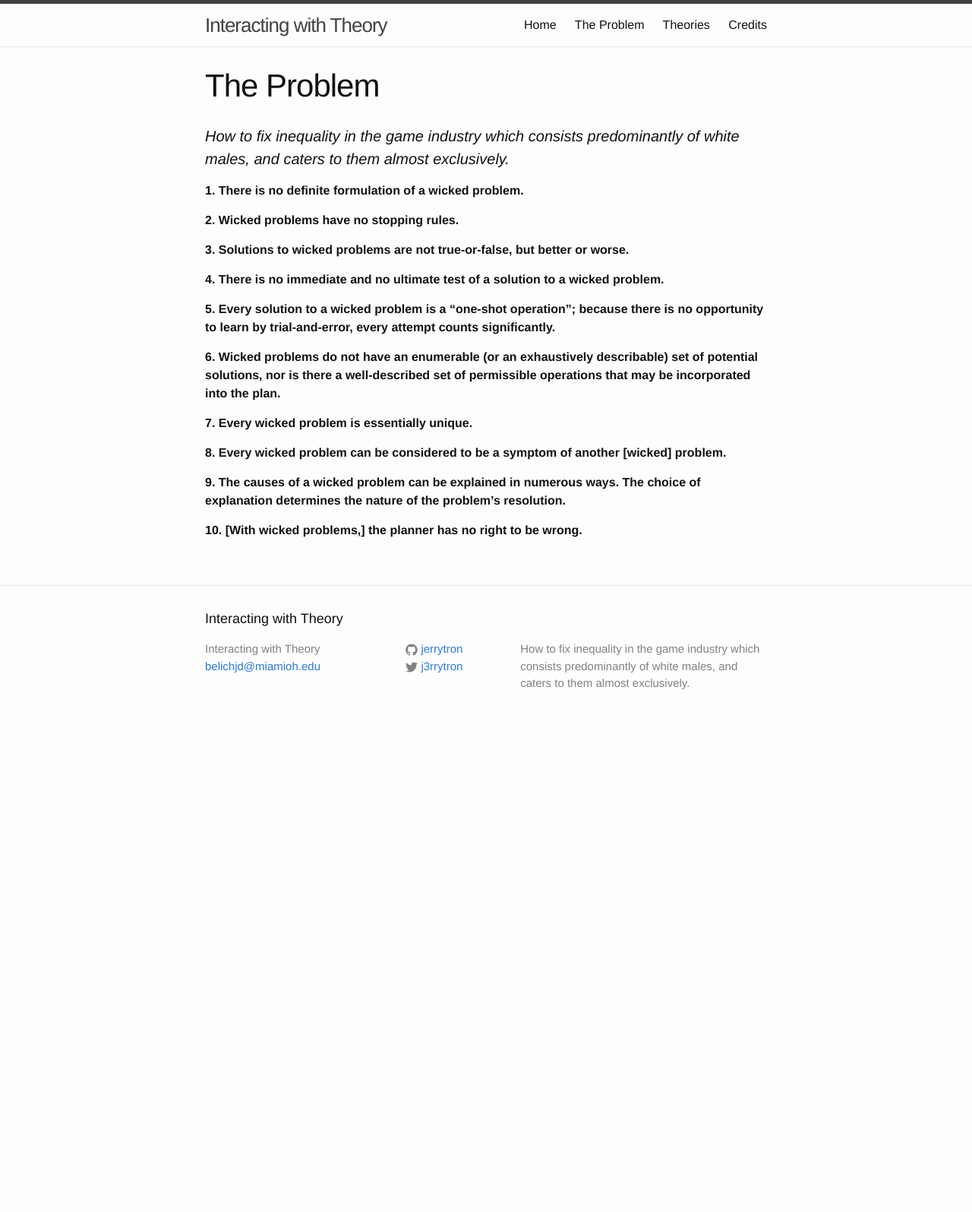
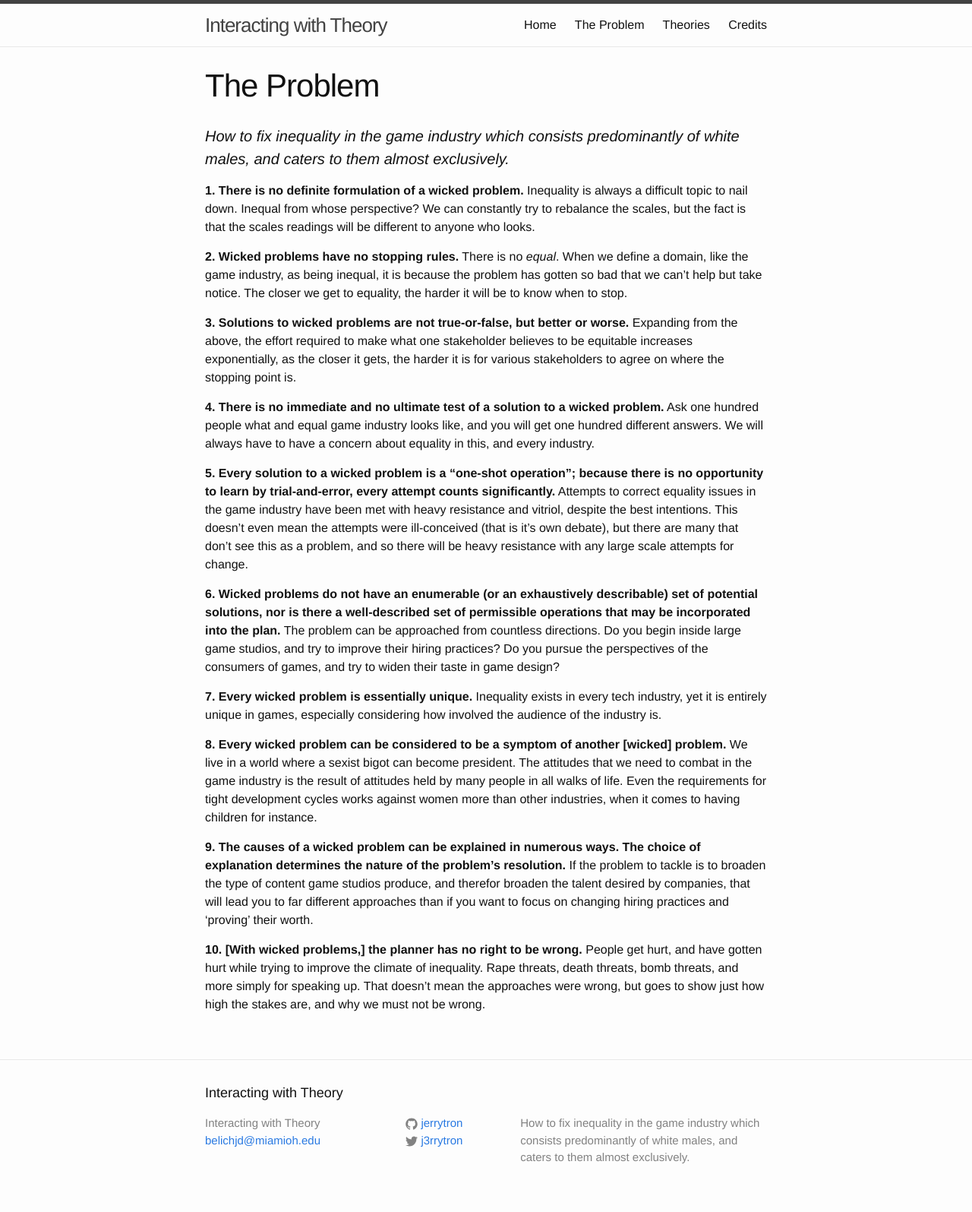
Before and after one commit to jerrytron/interacting-with-theory, a Jekyll site: the page built from problem/index.md, in a window 1280 px wide. Shown: the whole page at 76% size. Built offline with Jekyll 4.4.1, drawn with Linux system fonts in a browser that asks for light colours; before the commit the page ends 971 px from its top, so only the background shows below that.

Commit message:
Working on styling stuff.

```diff
--- a/Gemfile
+++ b/Gemfile
@@ -20,5 +20,9 @@ gem "github-pages", '>=105', group: :jekyll_plugins
 
 # If you have any plugins, put them here!
 group :jekyll_plugins do
-   gem "jekyll-feed", "~> 0.6"
+    gem "jekyll-paginate"
+    gem "jekyll-sitemap"
+    gem "jekyll-gist"
+    gem "jekyll-feed"
+    gem "jemoji"
 end
--- a/_config.yml
+++ b/_config.yml
@@ -39,3 +39,7 @@ collections:
   theories:
     output: true
     permalink: /theories/:path/
+
+# Variables
+image_path: images
+image_ext: .jpg
--- /dev/null
+++ b/_sass/_custom.scss
@@ -0,0 +1,8 @@
+.image-list
+{
+    //margin: 0 auto;
+    //display: block;
+    float: right;
+    width: 50px;
+    height: 50px;
+}
--- a/_sass/minima.scss
+++ b/_sass/minima.scss
@@ -39,5 +39,6 @@ $on-laptop:        800px !default;
 @import
   "minima/base",
   "minima/layout",
-  "minima/syntax-highlighting"
+  "minima/syntax-highlighting",
+  "_custom"
 ;
--- a/problem/index.md
+++ b/problem/index.md
@@ -7,21 +7,31 @@ order: 2
 #### _How to fix inequality in the game industry which consists predominantly of white males, and caters to them almost exclusively._
 
 **1. There is no definite formulation of a wicked problem.**
+Inequality is always a difficult topic to nail down. Inequal from whose perspective? We can constantly try to rebalance the scales, but the fact is that the scales readings will be different to anyone who looks.
 
 **2. Wicked problems have no stopping rules.**
+There is no _equal_. When we define a domain, like the game industry, as being inequal, it is because the problem has gotten so bad that we can't help but take notice. The closer we get to equality, the harder it will be to know when to stop.
 
 **3. Solutions to wicked problems are not true-or-false, but better or worse.**
+Expanding from the above, the effort required to make what one stakeholder believes to be equitable increases exponentially, as the closer it gets, the harder it is for various stakeholders to agree on where the stopping point is.
 
 **4. There is no immediate and no ultimate test of a solution to a wicked problem.**
+Ask one hundred people what and equal game industry looks like, and you will get one hundred different answers. We will always have to have a concern about equality in this, and every industry.
 
 **5. Every solution to a wicked problem is a “one-shot operation”; because there is no opportunity to learn by trial-and-error, every attempt counts significantly.**
+Attempts to correct equality issues in the game industry have been met with heavy resistance and vitriol, despite the best intentions. This doesn't even mean the attempts were ill-conceived (that is it's own debate), but there are many that don't see this as a problem, and so there will be heavy resistance with any large scale attempts for change.
 
 **6. Wicked problems do not have an enumerable (or an exhaustively describable) set of potential solutions, nor is there a well-described set of permissible operations that may be incorporated into the plan.**
+The problem can be approached from countless directions. Do you begin inside large game studios, and try to improve their hiring practices? Do you pursue the perspectives of the consumers of games, and try to widen their taste in game design?
 
 **7. Every wicked problem is essentially unique.**
+Inequality exists in every tech industry, yet it is entirely unique in games, especially considering how involved the audience of the industry is.
 
 **8. Every wicked problem can be considered to be a symptom of another [wicked] problem.**
+We live in a world where a sexist bigot can become president. The attitudes that we need to combat in the game industry is the result of attitudes held by many people in all walks of life. Even the requirements for tight development cycles works against women more than other industries, when it comes to having children for instance.
 
 **9. The causes of a wicked problem can be explained in numerous ways. The choice of explanation determines the nature of the problem’s resolution.**
+If the problem to tackle is to broaden the type of content game studios produce, and therefor broaden the talent desired by companies, that will lead you to far different approaches than if you want to focus on changing hiring practices and 'proving' their worth.
 
 **10. [With wicked problems,] the planner has no right to be wrong.**
+People get hurt, and have gotten hurt while trying to improve the climate of inequality. Rape threats, death threats, bomb threats, and more simply for speaking up. That doesn't mean the approaches were wrong, but goes to show just how high the stakes are, and why we must not be wrong.
```
Also changed, not shown: theories/index.md (+5 -1 lines), Gemfile.lock, images/attribution-theory.jpg (added).
